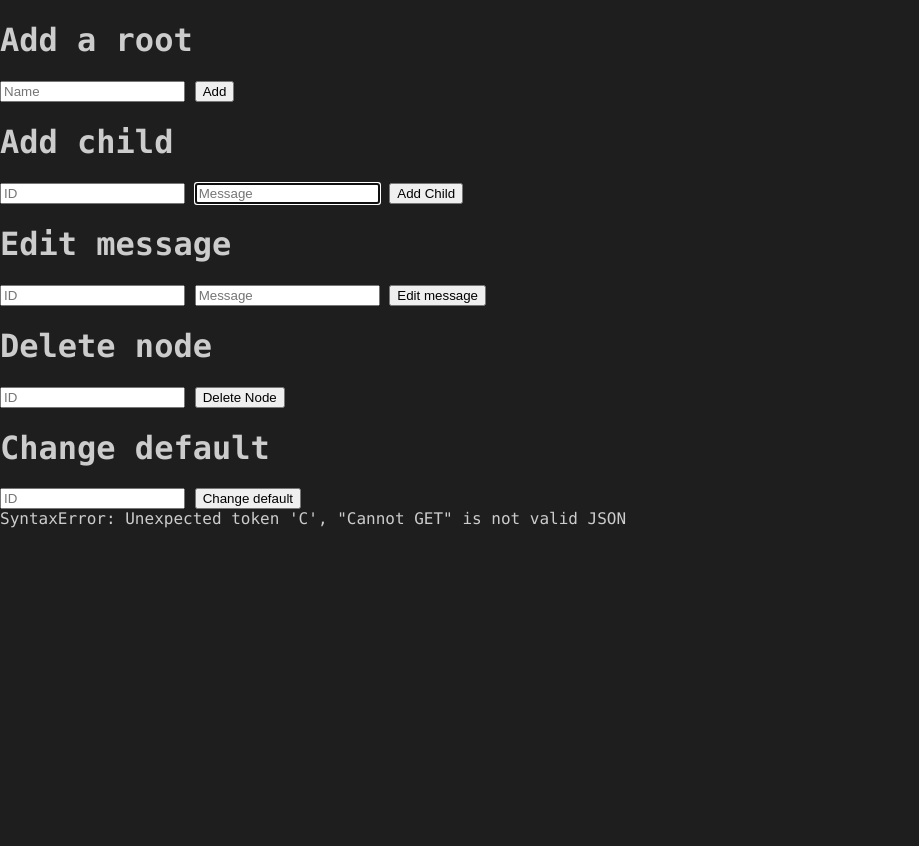
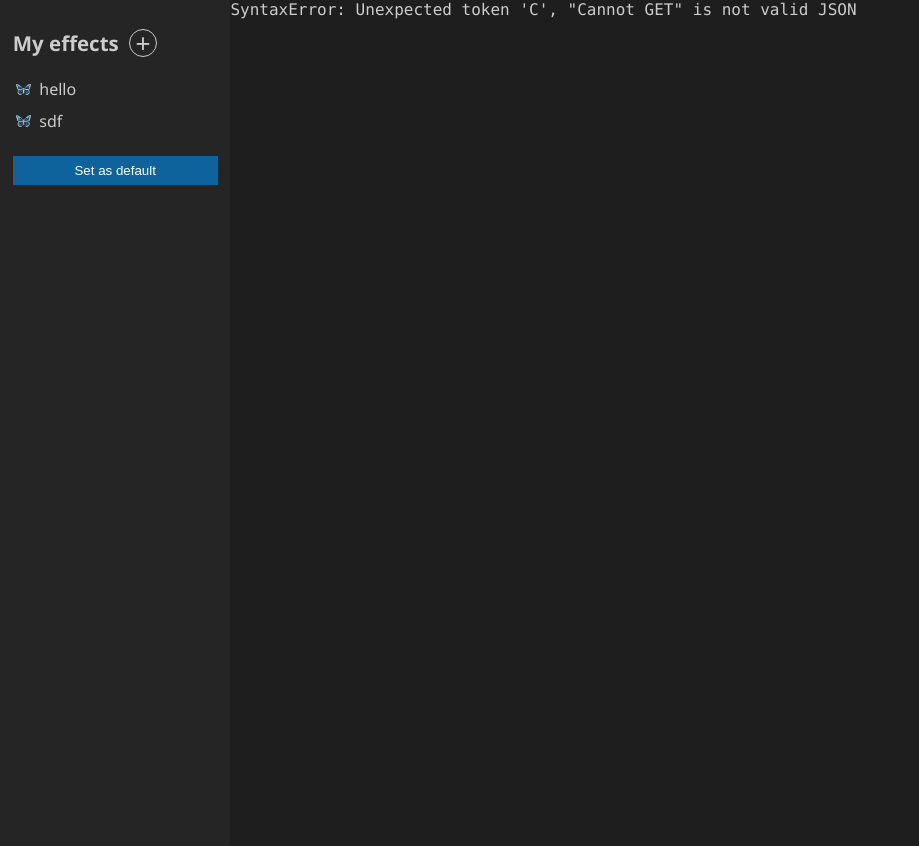
Before and after one commit to smurphnerd/CS50-butterfly-effect, a Flask app: page / in a window 1280 px wide. Shown: the part 129-975 px from the top of the page, without its empty margins (0-919 px from the left). Run offline with Flask 2, Linux system fonts and the light colour scheme; a user stored in the database is signed in; some libraries are stand-ins or nearby versions.

Commit message:
New index sidebar lol

```diff
--- a/app.py
+++ b/app.py
@@ -95,7 +95,8 @@ def index():
         else:
             bfly.init_json(None)
 
-        return render_template('index.html', user_id = session['user_id'])
+        root_list = db.execute('SELECT * FROM nodes WHERE user_id = ? AND root_node = 1', session['user_id'])
+        return render_template('new_index.html', user_id = session['user_id'], roots = root_list)
 
 
 @app.route('/register/', methods=['GET', 'POST'])
--- a/static/styles.css
+++ b/static/styles.css
@@ -42,6 +42,14 @@ nav a {
   font-size: 1.8rem;
   padding-right: 1.5vw;
   padding-left: 1.5vw;
+}
+
+nav a:hover {
+  color: #fff;
+}
+
+nav a:active {
+  color: #ccc;
 }
 
 #not-last {
@@ -99,6 +107,123 @@ nav a {
   font-family: Consolas, monaco, monospace;
   font-size: 1.5rem;
   margin-top: 1.5vh;
+  cursor: pointer;
+}
+
+.login-form button:hover {
+  color: #fff;
+}
+
+.login-form button:active {
+  color: #ccc;
+}
+
+
+/* Index page */
+.main-page {
+  display: flex;
+}
+
+.sidebar {
+  width: 18vw;
+  height: 100%;
+  position: fixed;
+  background-color: #252526;
+  z-index: 1;
+  font-family: 'Segoe UI', Tahoma, Geneva, Verdana, sans-serif;
+}
+
+.sidebar-content {
+  margin-top: 3vh;
+  margin-bottom: 3vh;
+  margin-left: 1vw;
+  margin-right: 1vw;
+}
+
+.main-content {
+  margin-left: 18vw;
+}
+
+.my-effects {
+  display: flex;
+}
+
+.my-effects-title {
+  margin-top: 0;
+  margin-bottom: 1.6vh;
+  font-size: 1.6vw;
+  font-weight: bold;
+}
+
+.my-effects button {
+  font-size: 2vw;
+  height: 2.2vw;
+  width: 2.2vw;
+  cursor: pointer;
+  border-radius: 70%;
+  border-color: #ccc;
+  border-style: solid;
+  margin-left: 0.8vw;
+  border-width: 1px;
+  background-color: transparent;
+  color: #ccc;
+  display: flex;
+  justify-content: center;
+  align-items: center;
+  transition:
+}
+
+.my-effects button:hover {
+  border-color: #fff;
+  color: #fff;
+}
+
+.my-effects button:active {
+  border-color: #ccc;
+  color: #ccc;
+}
+
+.root-item {
+  padding-top: 0.4vh;
+  padding-bottom: 0.4vh;
+  padding-left: 0.2vw;
+  padding-right: 0.2vw;
+  cursor: pointer;
+  border: 1px solid transparent;
+}
+
+.root-item-untoggled:hover {
+  background-color: #2a2d2e;
+}
+
+.root-item img {
+  height: 0.7rem;
+  margin-right: 0.3vw;
+}
+
+.root-item-toggled {
+  background-color: #094771;
+  border-style: solid;
+  border-width: 1px;
+  border-color: #007fd4;
+}
+
+.set-default-btn {
+  background-color: #0e639c;
+  color: #fff;
+  width: 100%;
+  border-style: none;
+  padding: 7px;
+  margin-top: 2vh;
+  cursor: pointer;
+}
+
+.set-default-btn:hover {
+  background-color: #1177bb;
+}
+
+.set-default-btn:active {
+  background-color: #0e639c;
 }
 
 
@@ -123,7 +248,7 @@ ul, #myUL {
 }
 
 .caret::before {
-  content: "\25B6";
+  content: ">";
   color: black;
   display: inline-block;
   margin-right: 6px;
--- /dev/null
+++ b/templates/new_index.html
@@ -0,0 +1,40 @@
+{% extends "layout.html" %}
+
+{% block script %}
+<script src="static/index.js" defer></script>
+{% endblock script %}
+
+{% block title %}
+Home
+{% endblock %}
+
+{% block body %}
+<!-- Pass the user_id to the js file -->
+<p id="user-id" style="display: none;">{{ user_id }}</p>
+<div class="main-page">
+    <div class="sidebar">
+        <div class="sidebar-content">
+            <div class="my-effects">
+                <div class="my-effects-title">My effects</div>
+                <button>&#43;</button>
+            </div>
+            <div>
+                {% if roots %}
+                {% for root in roots %}
+                <div class="root-item root-item-untoggled" value="{{ root['id'] }}">
+                    <img src="/static/images/light-blue-butterfly.png">
+                    {{ root['message'] }}
+                </div>
+                {% endfor %}
+            </div>
+            <button class="set-default-btn">Set as default</button>
+            {% else %}
+            No effects yet!
+            {% endif %}
+        </div>
+    </div>
+    <div class="main-content">
+        <ul id="myUL"></ul>
+    </div>
+</div>
+{% endblock %}
```
Also changed, not shown: static/index.js (+43 -10 lines), butterfly-effect.db, static/images/light-blue-butterfly.png (added).
